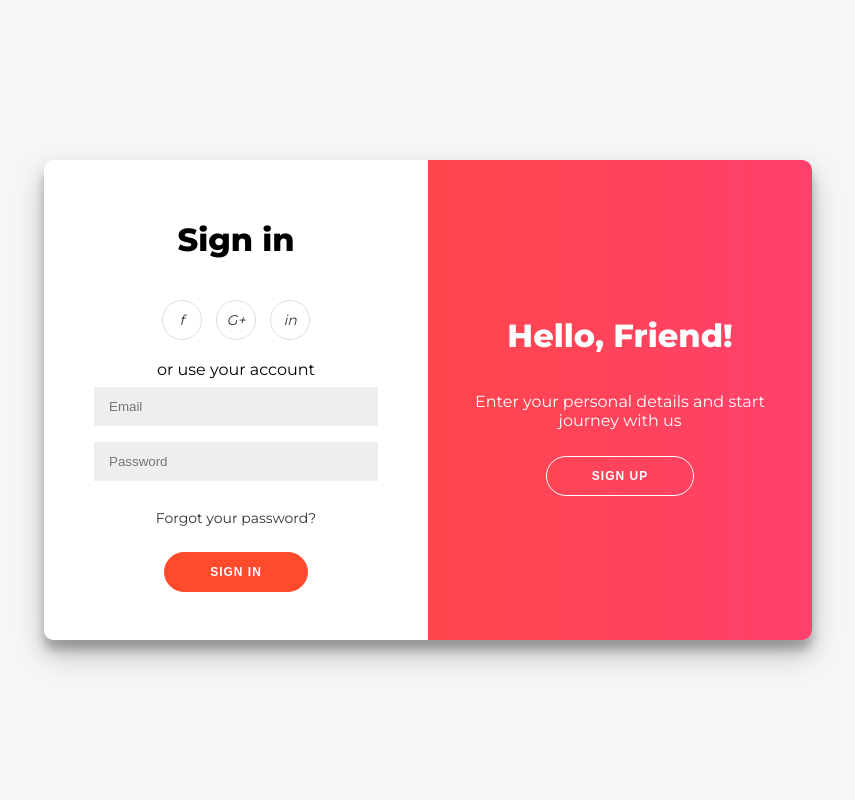
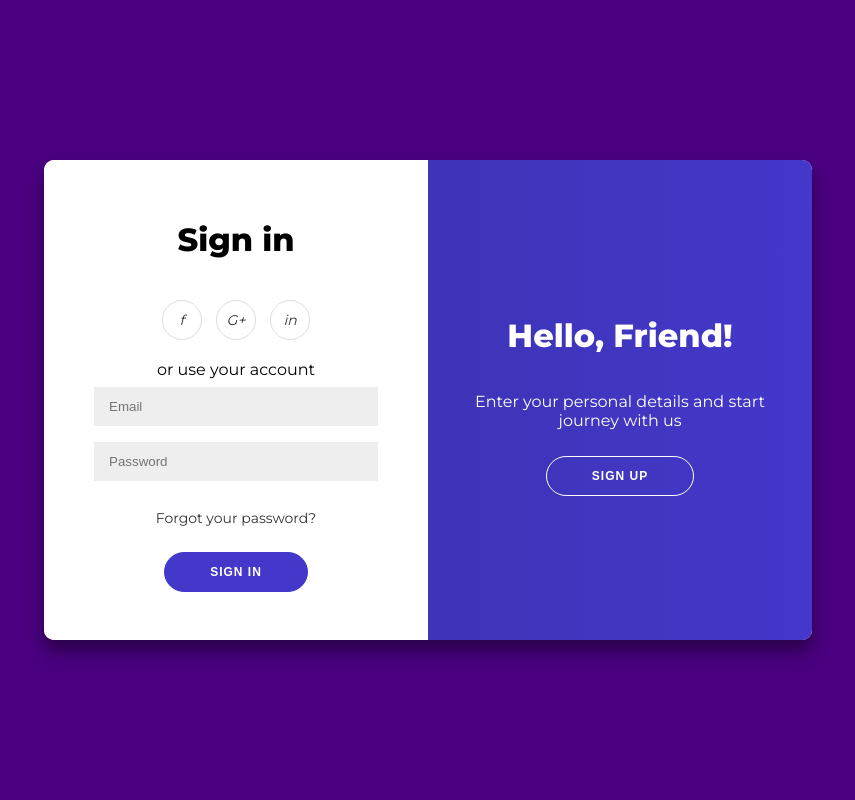
Before and after one commit to varsha-6998/Food-Waste-Reducer, a Flask app: template template/login.html in a window 1280 px wide. Shown: the whole page, without its empty margins (212-1067 px from the left). Run offline with Flask 3, Linux system fonts and the light colour scheme; the template is opened without the code that fills it, so the values that code supplies are empty; parts of the project's set-up code (start-up, migrations or seed data) failed here and were passed over.

Commit message:
login page added

```diff
--- a/template/login.html
+++ b/template/login.html
@@ -10,7 +10,7 @@
             box-sizing: border-box;
         }
         body {
-            background: #f6f5f7;
+            background: indigo;
             display: flex;
             justify-content: center;
             align-items: center;
@@ -79,8 +79,8 @@
             transform: translateX(-100%);
         }
         .overlay {
-            background: #FF416C;
-            background: linear-gradient(to right, #FF4B2B, #FF416C);
+            background: #4338ca;
+            background: linear-gradient(to right, #3730a3, #4338ca);
             background-repeat: no-repeat;
             background-size: cover;
             background-position: 0 0;
@@ -141,8 +141,8 @@
         }
         button {
             border-radius: 20px;
-            border: 1px solid #FF4B2B;
-            background-color: #FF4B2B;
+            border: 1px solid #4338ca;
+            background-color: #4338ca;
             color: #FFFFFF;
             font-size: 12px;
             font-weight: bold;
```
